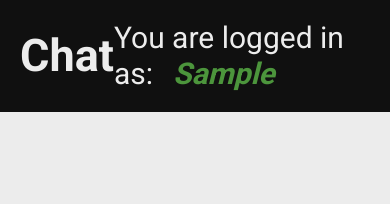
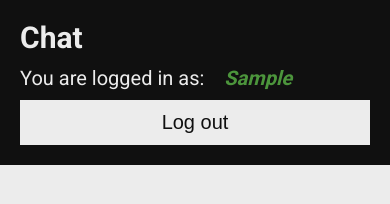
Before and after one commit to IvanKononovich/chat, a React app: page / in a window 390 px wide. Both pictures are taken after typing "Sample" into the empty fields and a click on the button "OK". Built offline with nearby package versions, Linux system fonts and the light colour scheme; no server answers.

Commit message:
feat: add opportunity to log out

```diff
--- a/src/components/authentication.component.js
+++ b/src/components/authentication.component.js
@@ -17,11 +17,19 @@ class Authentication extends Component {
         })
     }
 
+    logOut() {
+        window.localStorage.clear();
+
+        this.setState({
+            isLogIn: null,
+        })
+    }
+
     render() {
         const nickName = this.state.isLogIn;
-        let renderItem = <Header nickName={ nickName }/>;
+        let renderItem = <Header nickName={ nickName } onClick={() => { this.logOut() }}/>;
 
-        if (nickName === undefined) {
+        if (!nickName) {
             renderItem = <LogInPopup onClick={() => { this.setNickNameEvent() }}/>
         }
 
--- a/src/components/header.component.js
+++ b/src/components/header.component.js
@@ -1,5 +1,6 @@
 import React from 'react';
 
+import LogOut from './log-out.component';
 
 export default (props) => <>
     <header className='header'>
@@ -12,6 +13,8 @@ export default (props) => <>
                 <div className='header__column'>
                     <span className='header__description'>You are logged in as:</span>
                     <span className='header__nickname'>{props.nickName}</span>
+
+                    <LogOut onClick={ props.onClick } />
                 </div>
             </div>
         </div>
--- /dev/null
+++ b/src/components/log-out.component.js
@@ -0,0 +1,6 @@
+import React from 'react';
+
+
+export default (props) => <>
+    <button className='log-out' onClick={ props.onClick }>Log out</button>
+</>
--- a/src/styles/index.scss
+++ b/src/styles/index.scss
@@ -26,17 +26,23 @@ body {
     width: 100%;
     background-color: $color2;
     color: $color1;
-    padding: 20px;
+    padding-top: 20px;
 
     &__title {
         margin: 0;
         font-size: 1.5em;
     }
 
+    &__column {
+        padding: 10px 20px;
+        padding-top: 0;
+    }
+
     &__wrapper {
         display: flex;
         justify-content: space-between;
         align-items: center;
+        flex-wrap: wrap;
     }
     &__description {
         padding-right: 20px;
@@ -44,6 +50,24 @@ body {
     &__nickname {
         font-style: italic;
         font-weight: bold;
+        color: $color3;
+    }
+}
+
+.log-out {
+    cursor: pointer;
+    transition: color $trans-duration;
+    border: none;
+    outline: none;
+    background-color: $color1;
+    color: $color2;
+    font-size: 1em;
+    width: 150px;
+    height: 45px;
+    padding: 0;
+    margin-left: 40px;
+
+    &:hover {
         color: $color3;
     }
 }
@@ -107,3 +131,18 @@ body {
         }
     }
 }
+
+@media (max-width: 625px) {
+    body {
+        font-size: 20px;
+    }
+
+    .header__column {
+        width: 100%;
+    }
+
+    .log-out {
+        margin: 10px auto;
+        width: 100%;
+    }
+}
```
